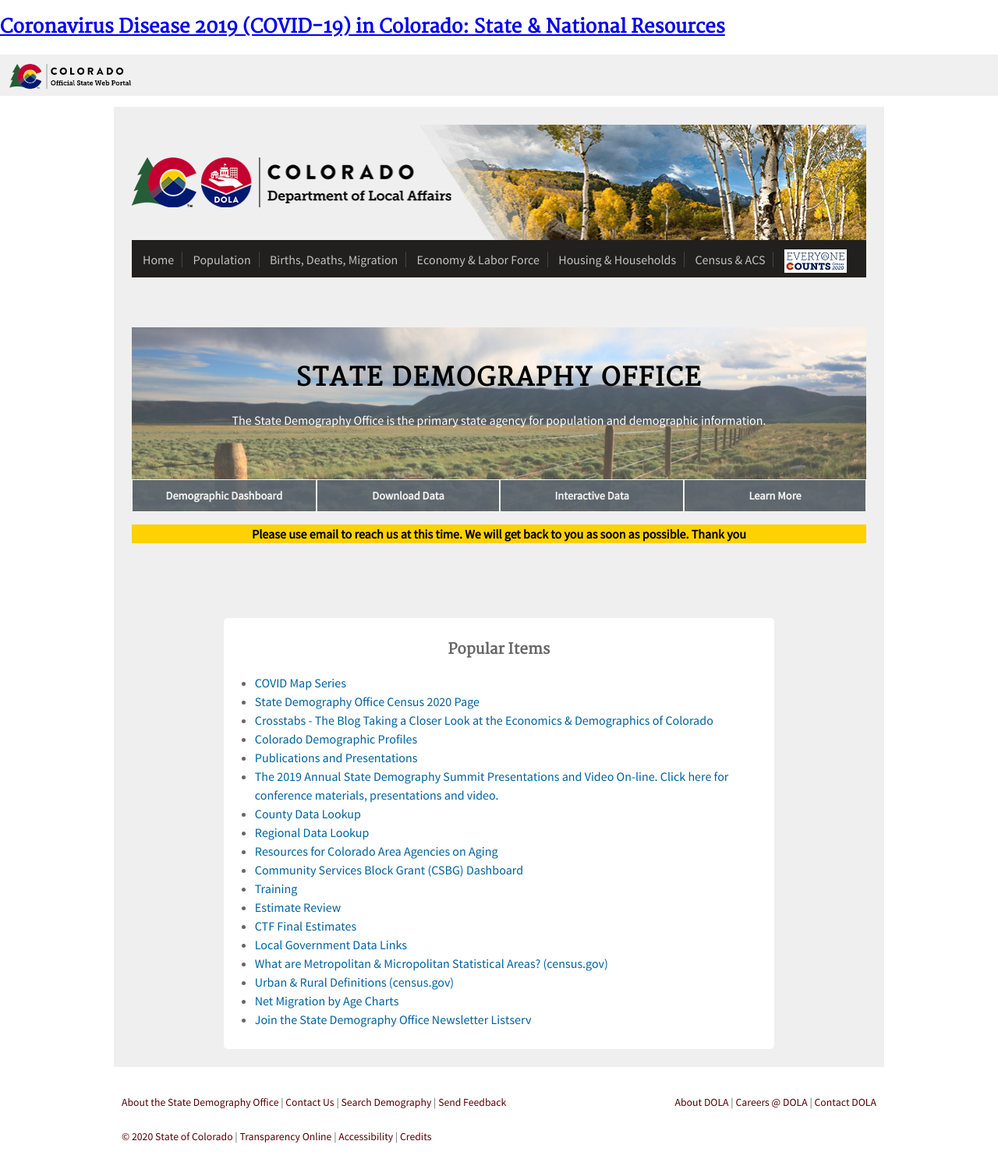
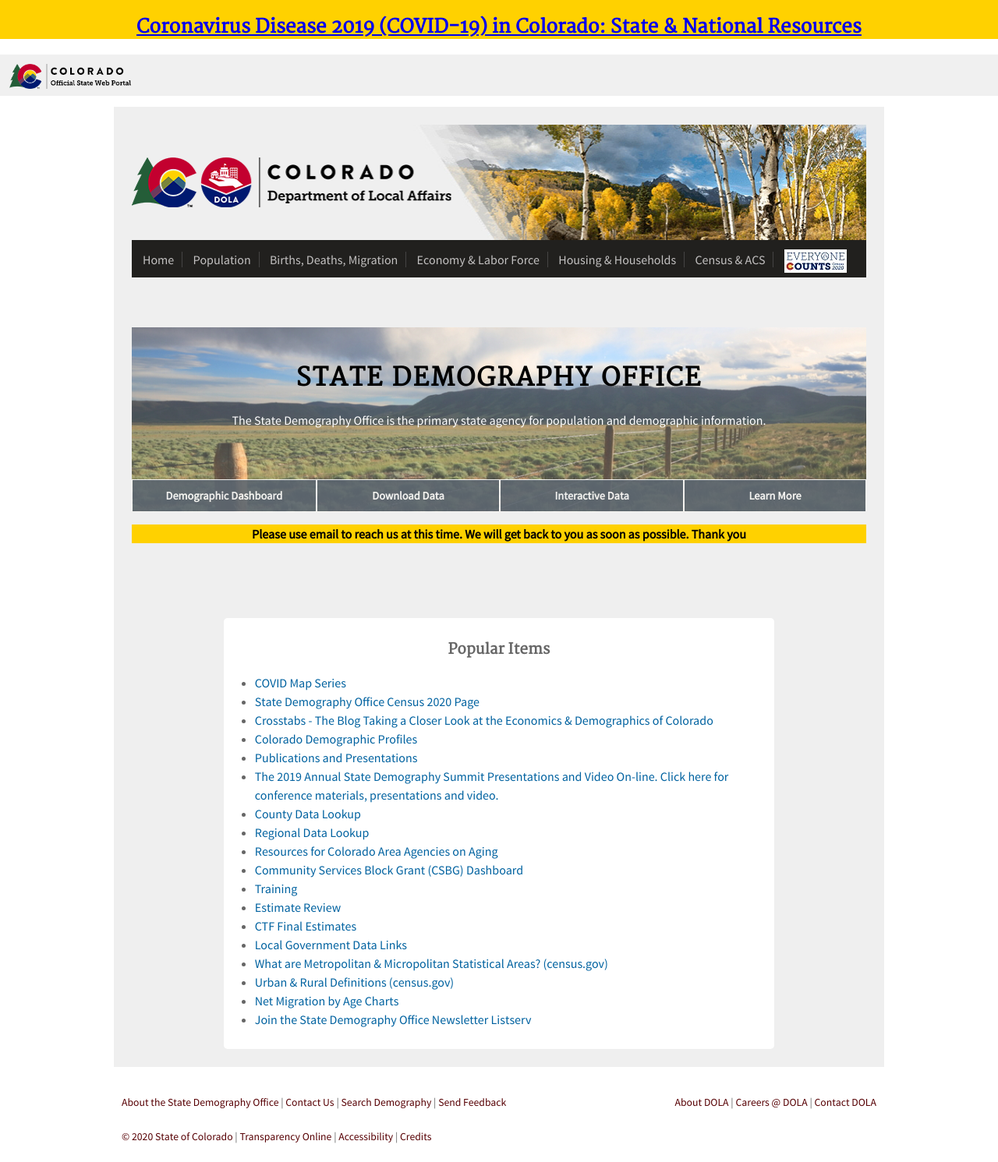
Before and after one commit to TBleess/Website_New, a Jekyll site: the page built from pages/0_Homepage_and_Footer_Links/index.md, in a window 1280 px wide. Shown: the whole page at 78% size. Built offline with Jekyll 4.4.1, drawn with Linux system fonts in a browser that asks for light colours.

Commit message:
Update _top-bar.html

```diff
--- a/_includes/_top-bar.html
+++ b/_includes/_top-bar.html
@@ -1,4 +1,4 @@
-<div class="alert__bar--covid-19">
+<div class="alert__bar--covid-19" style="background-color:#ffd100;text-align:center">
     <h2>
       <a href="https://covid19.colorado.gov/">
       Coronavirus Disease 2019 (COVID-19) in Colorado: State & National Resources
```
